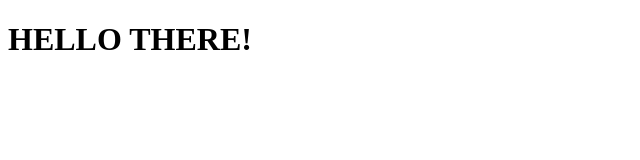
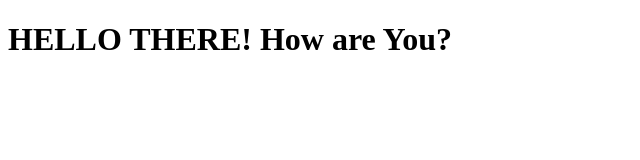
Before and after one commit to lakshaymadaan/Test, a plain HTML site: page index.html in a window 1280 px wide. Shown: the whole page, without its empty margins (0-640 px from the left). Drawn offline with Linux system fonts and the light colour scheme.

Commit message:
next version of webfile

```diff
--- a/index.html
+++ b/index.html
@@ -5,6 +5,6 @@
     <title>Hello</title>
   </head>
   <body>
-    <h1>HELLO THERE!</h1>
+    <h1>HELLO THERE! How are You?</h1>
   </body>
 </html>
```
